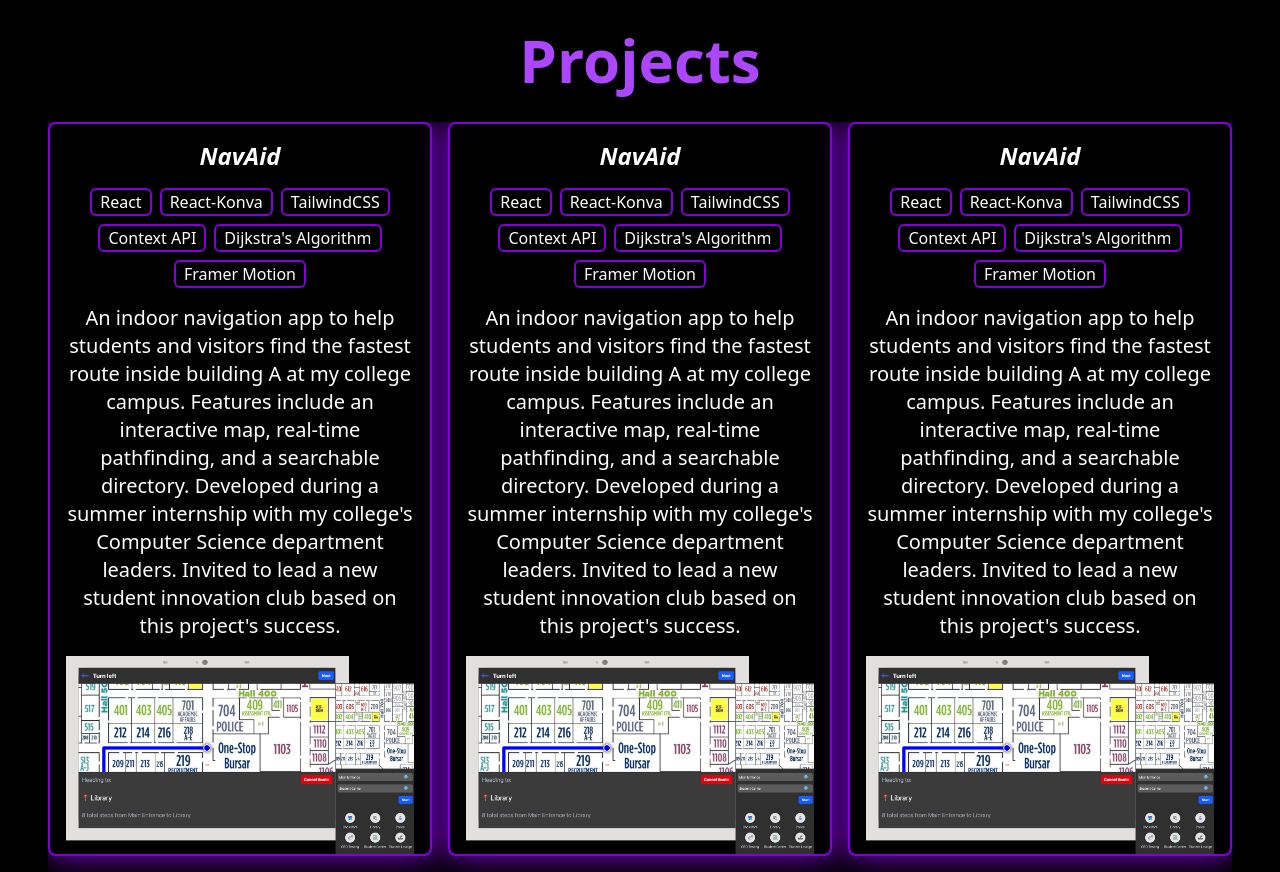
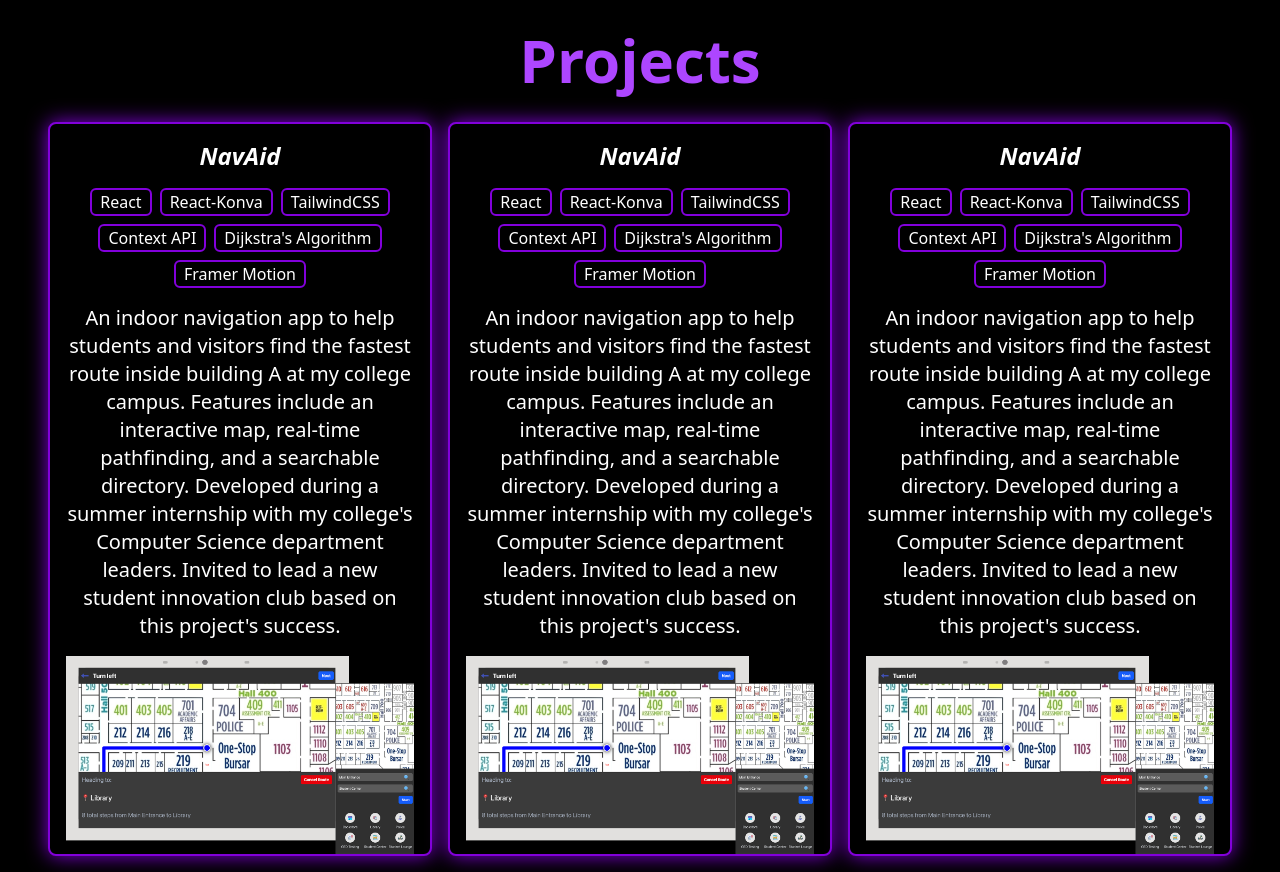
Before and after one commit to VictorMMartinezJr/Personal-Portfolio, a React (Vite) app in the folder frontend/personal-portfolio-frontend/: page / in a window 1280 px wide. Shown: the part 2440-3312 px from the top of the page. Built offline with nearby package versions, Linux system fonts and the light colour scheme.

Commit message:
fix broken shadow on Project from overflow-y-hidden

```diff
--- a/frontend/personal-portfolio-frontend/src/App.jsx
+++ b/frontend/personal-portfolio-frontend/src/App.jsx
@@ -9,7 +9,7 @@ import StarsBackground from "./components/StarsBackground";
 
 function App() {
   return (
-    <main className="bg-black w-full h-auto text-white flex flex-col justify-between items-center overflow-x-hidden relative">
+    <main className="bg-black w-full h-auto text-white flex flex-col justify-between items-center overflow-hidden relative">
       <StarsBackground />
       <Spotlight position={"0%"} />
       <Spotlight position={"80%"} rotate={"15deg"} />
--- a/frontend/personal-portfolio-frontend/src/components/Projects/Project.jsx
+++ b/frontend/personal-portfolio-frontend/src/components/Projects/Project.jsx
@@ -7,7 +7,7 @@ const Project = ({ skills, description, imgSrc }) => {
 
   return (
     <motion.div
-      className="flex flex-col justify-center items-center text-center bg-black rounded-lg mb-4 border-2 border-purple-700 shadow-[0_0_30px_rgba(168,85,247,0.6)] shadow-purple-700"
+      className="flex flex-col justify-center items-center text-center bg-black rounded-lg mb-4 border-2 border-purple-700 shadow-[0_0_20px_rgba(168,85,247,0.6)] shadow-purple-700"
       ref={projectRef}
       initial={{ opacity: 0, y: 50 }}
       animate={{
--- a/frontend/personal-portfolio-frontend/src/components/Projects/Projects.jsx
+++ b/frontend/personal-portfolio-frontend/src/components/Projects/Projects.jsx
@@ -8,7 +8,7 @@ const Projects = () => {
       className="h-auto flex flex-col justify-center items-center px-4 xl:text-left xl:px-12 2xl:px-16"
     >
       <SectionTitle title="Projects" />
-      <div className="flex flex-col justify-center items-center overflow-y-hidden md:grid md:grid-cols-2 md:gap-4 xl:grid-cols-3">
+      <div className="flex flex-col justify-center items-center md:grid md:grid-cols-2 md:gap-4 xl:grid-cols-3">
         <Project
           skills={projectsData.navAid.skills}
           description={projectsData.navAid.description}
```
